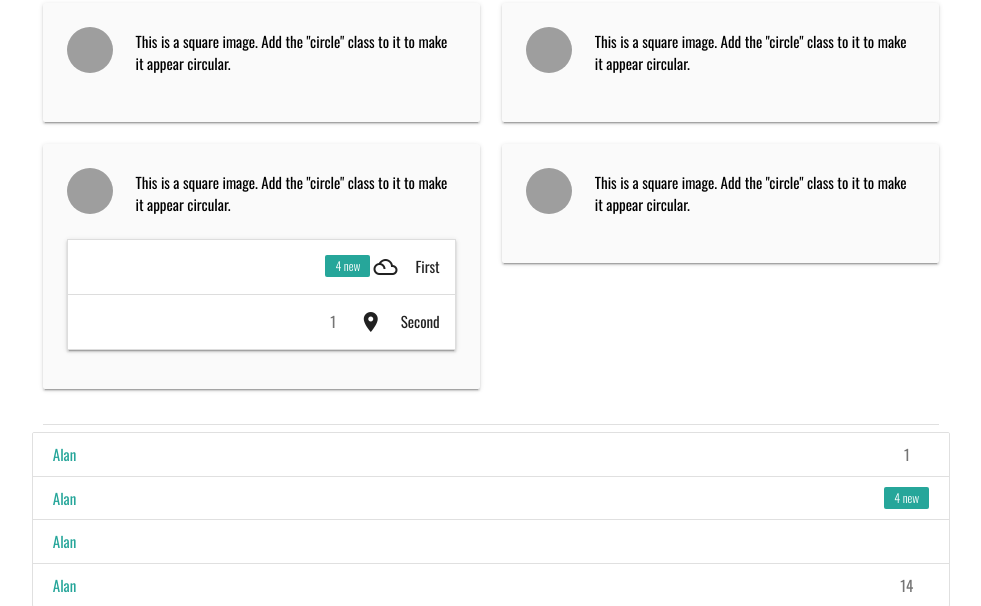
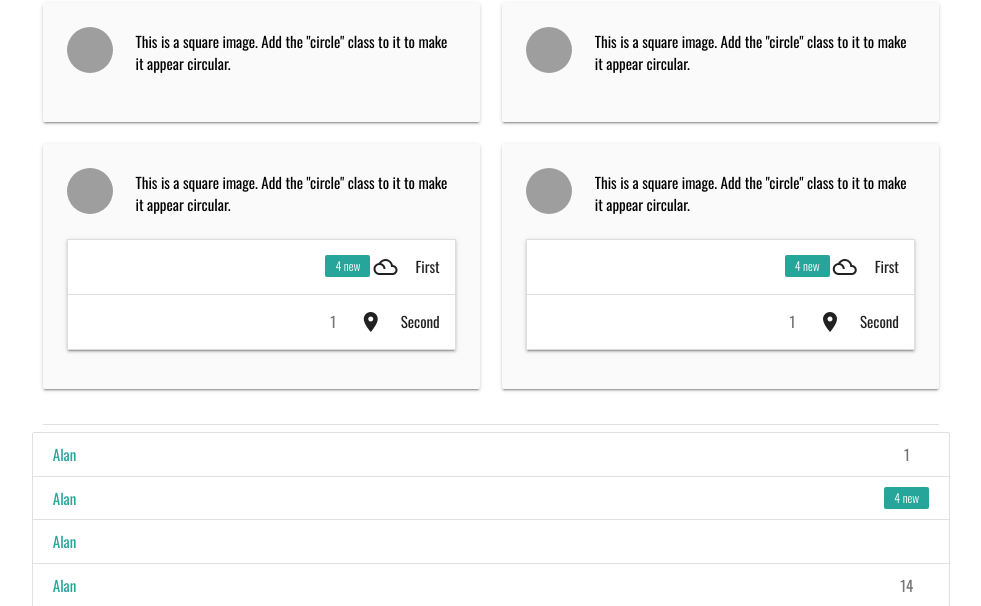
Before and after one commit to stevenpelletier90/ass4, a PHP site: page / in a window 1280 px wide. Shown: the part 917-1523 px from the top of the page, without its empty margins (149-1130 px from the left). Run offline with PHP 8.4, Linux system fonts and the light colour scheme; some libraries are stand-ins or nearby versions; grey boxes are pictures that could not be loaded.

Commit message:
php commit

```diff
--- /dev/null
+++ b/includes/footer.php
@@ -0,0 +1,26 @@
+<footer class="page-footer scrollspy" id="footer">
+  <div class="container">
+    <div class="row">
+      <div class="col l6 s12">
+        <h5 class="white-text">Find Us!</h5>
+        <p class="grey-text text-lighten-4">Use our API to kind our stores!</p>
+      </div>
+      <div class="col l4 offset-l2 s12">
+        <h5 class="white-text">Social Media</h5>
+        <a class="footer-icons" href="#!">
+          <i aria-hidden="true" class="fa fa-facebook-official fa-2x"></i></a>
+        <a class="footer-icons" href="#!">
+          <i aria-hidden="true" class="fa fa-university fa-2x"></i></a>
+        <a class="footer-icons" href="#!">
+          <i aria-hidden="true" class="fa fa-github fa-2x"></i></a>
+        <a class="footer-icons" href="#!">
+          <i aria-hidden="true" class="fa fa-twitter fa-2x"></i></a>
+      </div>
+    </div>
+  </div>
+  <div class="footer-copyright">
+    <div class="container">
+      © 2017 Knight Tutors <a class="grey-text text-lighten-4 right" href="#modal1">Learn More</a>
+    </div>
+  </div>
+</footer>
--- /dev/null
+++ b/includes/header.php
@@ -0,0 +1,73 @@
+<header>
+  <div class="navbar-fixed">
+    <nav>
+      <div class="nav-wrapper">
+        <a class="animated fadeInRight brand-logo" href="#!">KNIGHT TUTORS</a> <a class="button-collapse" data-activates="mobile-demo" href="#"><i class="material-icons">menu</i></a>
+        <ul class="right hide-on-med-and-down">
+          <li>
+            <a href="#footer">ABOUT</a>
+          </li>
+          <li>
+            <a href="#footer">FAQ</a>
+          </li>
+          <li>
+            <a href="#footer">OUR TUTORS</a>
+          </li>
+          <li>
+            <a href="#footer">DONATE</a>
+          </li>
+        </ul>
+      </div>
+    </nav>
+  </div>
+  <ul class="side-nav" id="mobile-demo">
+    <li>
+      <a href="#">ABOUT</a>
+    </li>
+    <li>
+      <a href="#">FAQ</a>
+    </li>
+    <li>
+      <a href="#">OUR TUTORS</a>
+    </li>
+    <li>
+      <a href="#">DONATE</a>
+    </li>
+  </ul>
+</header>
+<div class="slider">
+  <ul class="slides">
+    <li>
+      <img class="banner-image" src="img/banner1.jpg">
+      <!-- random image -->
+      <div class="caption center-align">
+        <h3>This is our big Tagline!</h3>
+        <h5 class="light grey-text text-lighten-3">Here's our small slogan.</h5>
+      </div>
+    </li>
+    <li>
+      <img class="banner-image" src="img/deskimage.jpg">
+      <!-- random image -->
+      <div class="caption left-align">
+        <h3>Left Aligned Caption</h3>
+        <h5 class="light grey-text text-lighten-3">Here's our small slogan.</h5>
+      </div>
+    </li>
+    <li>
+      <img class="banner-image" src="img/banner2.jpg">
+      <!-- random image -->
+      <div class="caption right-align">
+        <h3>Right Aligned Caption</h3>
+        <h5 class="light grey-text text-lighten-3">Here's our small slogan.</h5>
+      </div>
+    </li>
+    <li>
+      <img class="banner-image" src="img/banner3.jpg">
+      <!-- random image -->
+      <div class="caption center-align">
+        <h3>This is our big Tagline!</h3>
+        <h5 class="light grey-text text-lighten-3">Here's our small slogan.</h5>
+      </div>
+    </li>
+  </ul>
+</div>
--- a/index.php
+++ b/index.php
@@ -111,9 +40,11 @@
 											<label for="password">Password</label>
 										</div>
 									</div>
-									<a class="waves-effect waves-light btn"><i class="material-icons left">perm_identity</i>login</a>
+
 								</form>
+
 							</div>
+							<a class="waves-effect waves-light btn"><i class="material-icons left">perm_identity</i>login</a>
 						</div>
 					</div>
 					<div class="modal-footer">
@@ -126,28 +57,30 @@
 						<h4>Sign Up</h4>
 						<div class="container center">
 							<div class="row left-align">
-								<form class="col s12" action="" method="post">
+								<form class="col s12" action="ajax.php" method="post">
 									<div class="row">
 										<div class="input-field col s12">
-											<input id="username" type="text" class="validate">
+											<input id="username" type="text">
 											<label for="username">Username</label>
 										</div>
 									</div>
 									<div class="row">
 										<div class="input-field col s12">
-											<input id="password" type="password" class="validate">
+											<input id="password" type="password">
 											<label for="password">Password</label>
 										</div>
 									</div>
 									<div class="row">
 										<div class="input-field col s12">
-											<input id="email" type="email" class="validate">
+											<input id="email" type="email">
 											<label for="email">Email</label>
 										</div>
 									</div>
-									<a class="waves-effect waves-light btn"><i class="material-icons left">done</i>submit</a>
+
 								</form>
+
 							</div>
+							<a class="waves-effect waves-light btn"><i class="material-icons left">done</i>submit</a>
 						</div>
 					</div>
 					<div class="modal-footer">
@@ -179,7 +112,7 @@
 		<div class="divider"></div>
 		<div class="row">
 			<div class="col l6">
-				<div class="card-panel grey lighten-5 z-depth-1">
+				<div class="card-panel grey lighten-5 z-depth-1 hoverable">
 					<div class="row valign-wrapper">
 						<div class="col s2"><img class="circle responsive-img" src="https://placeimg.com/640/640/any"></div>
 						<div class="col s10">
@@ -189,7 +122,7 @@
 				</div>
 			</div>
 			<div class="col l6">
-				<div class="card-panel grey lighten-5 z-depth-1">
+				<div class="card-panel grey lighten-5 z-depth-1 hoverable">
 					<div class="row valign-wrapper">
 						<div class="col s2"><img class="circle responsive-img" src="https://placeimg.com/640/640/any"></div>
 						<div class="col s10">
@@ -199,7 +132,7 @@
 				</div>
 			</div>
 			<div class="col l6">
-				<div class="card-panel grey lighten-5 z-depth-1">
+				<div class="card-panel grey lighten-5 z-depth-1 hoverable">
 					<div class="row valign-wrapper">
 						<div class="col s2"><img class="circle responsive-img" src="https://placeimg.com/640/640/any"></div>
 						<div class="col s10">
@@ -227,13 +160,31 @@
 				</div>
 			</div>
 			<div class="col l6">
-				<div class="card-panel grey lighten-5 z-depth-1">
+				<div class="card-panel grey lighten-5 z-depth-1 hoverable">
 					<div class="row valign-wrapper">
 						<div class="col s2"><img class="circle responsive-img" src="https://placeimg.com/640/640/any"></div>
 						<div class="col s10">
 							<span class="black-text">This is a square image. Add the "circle" class to it to make it appear circular.</span>
 						</div>
 					</div>
+					<ul class="collapsible" data-collapsible="accordion">
+						<li>
+							<div class="collapsible-header">
+								<span class="new badge">4</span><i class="material-icons">filter_drama</i>First
+							</div>
+							<div class="collapsible-body">
+								<p>Lorem ipsum dolor sit amet.</p>
+							</div>
+						</li>
+						<li>
+							<div class="collapsible-header">
+								<span class="badge">1</span><i class="material-icons">place</i>Second
+							</div>
+							<div class="collapsible-body">
+								<p>Lorem ipsum dolor sit amet.</p>
+							</div>
+						</li>
+					</ul>
 				</div>
 			</div>
 		</div>
@@ -256,32 +207,9 @@
 			</div>
 		</div>
 	</div>
-	<footer class="page-footer scrollspy" id="footer">
-		<div class="container">
-			<div class="row">
-				<div class="col l6 s12">
-					<h5 class="white-text">Find Us!</h5>
-					<p class="grey-text text-lighten-4">Use our API to kind our stores!</p>
-				</div>
-				<div class="col l4 offset-l2 s12">
-					<h5 class="white-text">Social Media</h5>
-					<a class="footer-icons" href="#!">
-						<i aria-hidden="true" class="fa fa-facebook-official fa-2x"></i></a>
-					<a class="footer-icons" href="#!">
-						<i aria-hidden="true" class="fa fa-university fa-2x"></i></a>
-					<a class="footer-icons" href="#!">
-						<i aria-hidden="true" class="fa fa-github fa-2x"></i></a>
-					<a class="footer-icons" href="#!">
-						<i aria-hidden="true" class="fa fa-twitter fa-2x"></i></a>
-				</div>
-			</div>
-		</div>
-		<div class="footer-copyright">
-			<div class="container">
-				© 2017 Knight Tutors <a class="grey-text text-lighten-4 right" href="#modal1">Learn More</a>
-			</div>
-		</div>
-	</footer>
+
+	<?php include("includes/footer.php"); ?>
+
 	<script src="https://ajax.googleapis.com/ajax/libs/jquery/3.2.1/jquery.min.js"></script>
 	<script src="https://cdnjs.cloudflare.com/ajax/libs/materialize/0.98.1/js/materialize.min.js"></script>
 	<script src="js/main.js"></script>
--- a/js/main.js
+++ b/js/main.js
@@ -19,3 +19,28 @@ $(window).on('scroll', function() {
     $('nav').removeClass('active');
   }
 });
+
+$(document).ready(function() {
+  $("#submit").click(function() {
+    var username = $('#username').val();
+    var password = $('#password').val();
+    var password1 = $('#password1').val();
+    var email = $('#email').val();
+    $.ajax({
+      type: "POST",
+      url: "ajax.php",
+      data: "username=" + username + "&password=" + password + "&email=" + email,
+      success: function(html) {
+        $("#load").css('display', 'block');
+        $("#form2").css('display', 'none');
+        $("#box").css('display', 'none');
+        $("#load").fadeOut('500', function() {
+          $("#load").css('display', 'none');
+          $("#box").html(html).show('slow');
+        });
+      }
+    });
+    return false;
+
+  });
+});
```
Also changed, not shown: other parts of index.php (+2 -73 lines), img/load.gif (added). Lines whose indentation alone changed are shown as unchanged.
